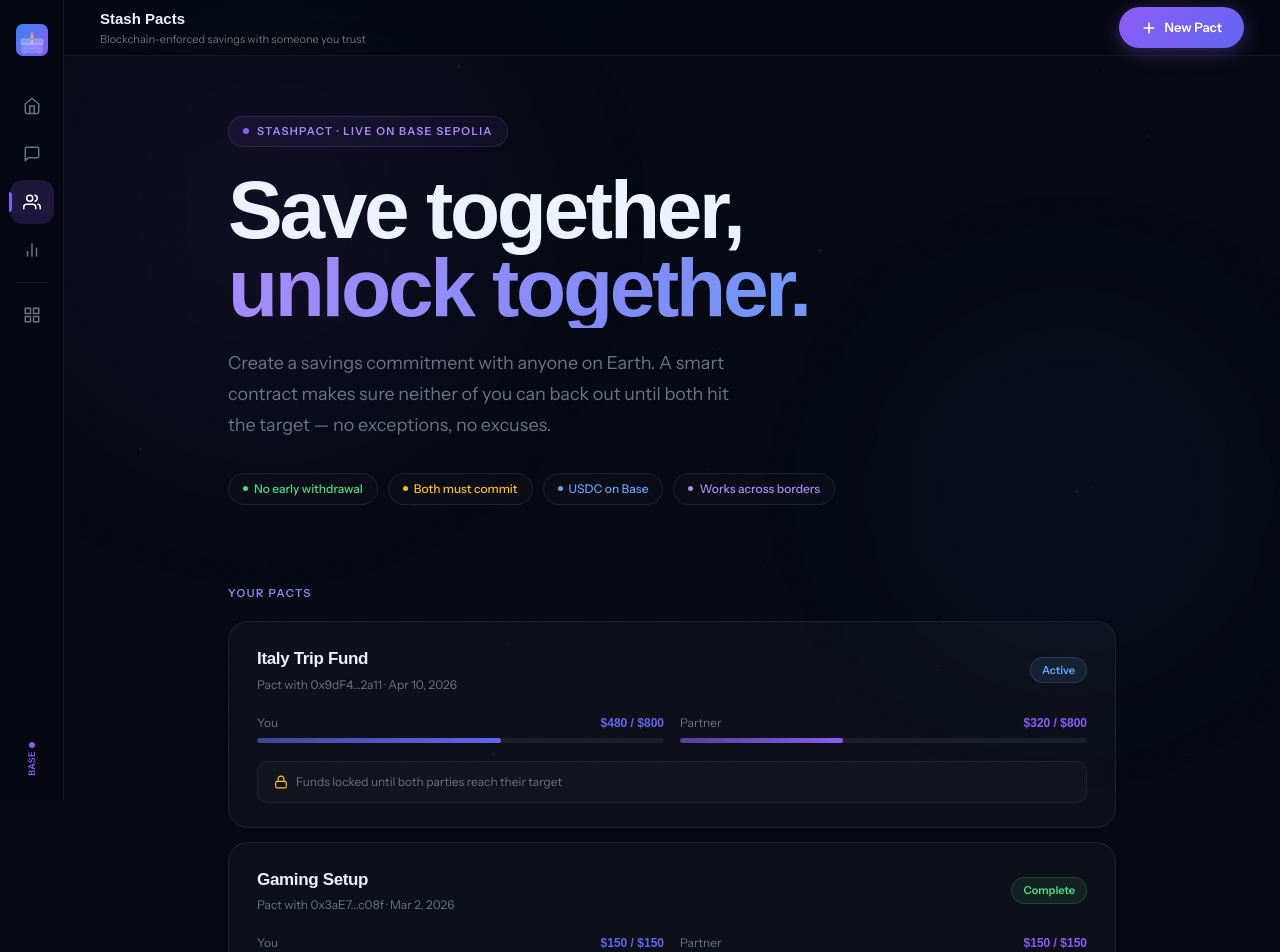
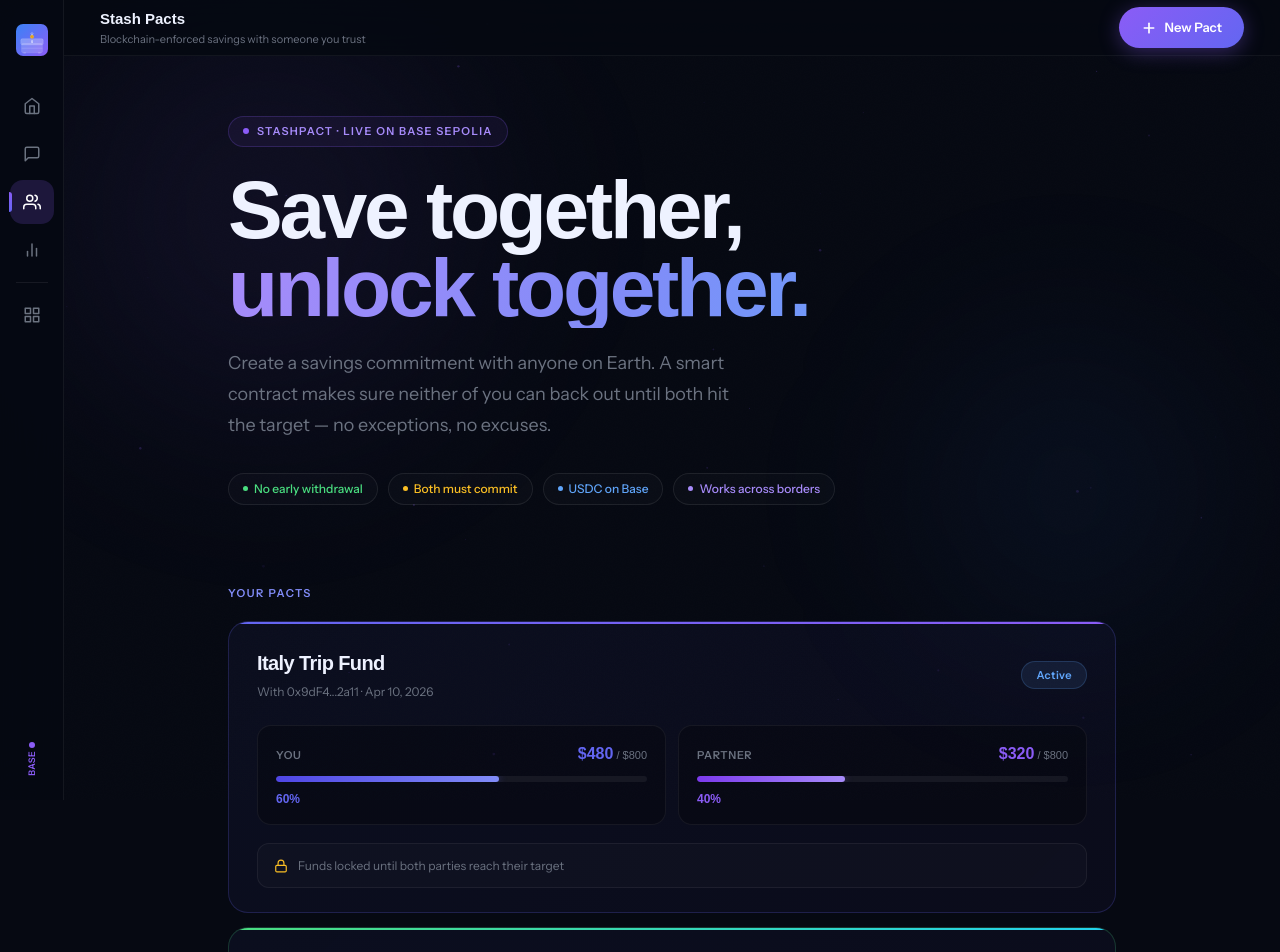
Before and after one commit to rohanbcodes/stashify-app, a Next.js app: page /pact in a window 1280 px wide. Shown: the top 952 px of the page. Built offline with nearby package versions, Linux system fonts and the light colour scheme; a web font is replaced by a local one.

Commit message:
pacts page your pacts upgrade

```diff
--- a/app/pact/page.tsx
+++ b/app/pact/page.tsx
@@ -373,32 +373,48 @@
   const bothDone = myPct>=1 && themPct>=1;
   const sc = { active:{ l:"Active", c:"#60a5fa", bg:"rgba(96,165,250,0.1)", b:"rgba(96,165,250,0.2)" }, pending:{ l:"Pending", c:"#fbbf24", bg:"rgba(251,191,36,0.08)", b:"rgba(251,191,36,0.2)" }, completed:{ l:"Complete", c:"#4ade80", bg:"rgba(74,222,128,0.08)", b:"rgba(74,222,128,0.2)" } }[pact.status];
   return (
-    <div style={{ background:"rgba(255,255,255,0.03)", border:"1px solid rgba(255,255,255,0.07)", borderRadius:"20px", padding:"24px 28px", transition:"border-color 0.3s" }}
-      onMouseEnter={e => (e.currentTarget as HTMLElement).style.borderColor="rgba(99,102,241,0.28)"}
-      onMouseLeave={e => (e.currentTarget as HTMLElement).style.borderColor="rgba(255,255,255,0.07)"}>
-      <div style={{ display:"flex", alignItems:"center", justifyContent:"space-between", marginBottom:"20px" }}>
+    <div style={{ background:"linear-gradient(135deg,rgba(99,102,241,0.06),rgba(139,92,246,0.04))", border:`1px solid ${pact.status==="completed"?"rgba(74,222,128,0.2)":pact.status==="pending"?"rgba(251,191,36,0.2)":"rgba(99,102,241,0.22)"}`, borderRadius:"20px", overflow:"hidden", transition:"box-shadow 0.3s, transform 0.3s", position:"relative" }}
+      onMouseEnter={e => { (e.currentTarget as HTMLElement).style.boxShadow="0 8px 40px rgba(99,102,241,0.12)"; (e.currentTarget as HTMLElement).style.transform="translateY(-2px)"; }}
+      onMouseLeave={e => { (e.currentTarget as HTMLElement).style.boxShadow="none"; (e.currentTarget as HTMLElement).style.transform="translateY(0)"; }}>
+
+      {/* Top accent line */}
+      <div style={{ height:"2px", background: pact.status==="completed" ? "linear-gradient(90deg,#4ade80,#22d3ee)" : pact.status==="pending" ? "linear-gradient(90deg,#fbbf24,#f59e0b)" : "linear-gradient(90deg,#6366f1,#8b5cf6)" }} />
+
+      <div style={{ padding:"24px 28px" }}>
+        <div style={{ display:"flex", alignItems:"center", justifyContent:"space-between", marginBottom:"24px" }}>
           <div>
-          <div style={{ fontFamily:"var(--FD)", fontWeight:800, fontSize:"17px", letterSpacing:"-.02em", marginBottom:"4px" }}>{pact.goalName}</div>
-          <div style={{ fontSize:"12px", color:"#6b7280" }}>Pact with {pact.partnerAddress} · {pact.createdAt}</div>
+            <div style={{ fontFamily:"var(--FD)", fontWeight:900, fontSize:"20px", letterSpacing:"-.03em", marginBottom:"5px" }}>{pact.goalName}</div>
+            <div style={{ fontSize:"12px", color:"#6b7280" }}>With {pact.partnerAddress} · {pact.createdAt}</div>
           </div>
-        <span style={{ fontSize:"11px", fontWeight:700, padding:"4px 11px", borderRadius:"100px", color:sc.c, background:sc.bg, border:`1px solid ${sc.b}` }}>{sc.l}</span>
+          <span style={{ fontSize:"11px", fontWeight:700, padding:"5px 14px", borderRadius:"100px", color:sc.c, background:sc.bg, border:`1px solid ${sc.b}`, letterSpacing:".04em" }}>{sc.l}</span>
         </div>
-      <div style={{ display:"flex", gap:"16px", marginBottom:"18px" }}>
-        {[{ label:"You", contrib:pact.myContrib, pct:myPct, c:"#6366f1" },{ label:"Partner", contrib:pact.partnerContrib, pct:themPct, c:"#8b5cf6" }].map(p => (
-          <div key={p.label} style={{ flex:1 }}>
-            <div style={{ display:"flex", justifyContent:"space-between", marginBottom:"6px" }}>
-              <span style={{ fontSize:"12px", color:"#6b7280" }}>{p.label}</span>
-              <span style={{ fontSize:"12px", fontFamily:"var(--FD)", fontWeight:700, color:p.c }}>${p.contrib} / ${pact.target}</span>
+
+        {/* Progress bars — more visual */}
+        <div style={{ display:"grid", gridTemplateColumns:"1fr 1fr", gap:"12px", marginBottom:"18px" }}>
+          {[
+            { label:"You", contrib:pact.myContrib, pct:myPct, c:"#6366f1", grad:"linear-gradient(90deg,#4f46e5,#818cf8)" },
+            { label:"Partner", contrib:pact.partnerContrib, pct:themPct, c:"#8b5cf6", grad:"linear-gradient(90deg,#7c3aed,#a78bfa)" }
+          ].map(p => (
+            <div key={p.label} style={{ padding:"16px 18px", borderRadius:"14px", background:"rgba(0,0,0,0.25)", border:"1px solid rgba(255,255,255,0.06)" }}>
+              <div style={{ display:"flex", justifyContent:"space-between", alignItems:"baseline", marginBottom:"10px" }}>
+                <span style={{ fontSize:"11px", color:"#6b7280", fontWeight:600, letterSpacing:".06em", textTransform:"uppercase" }}>{p.label}</span>
+                <span style={{ fontFamily:"var(--FD)", fontWeight:900, fontSize:"16px", color:p.c }}>${p.contrib}<span style={{ fontSize:"11px", color:"#6b7280", fontWeight:400 }}> / ${pact.target}</span></span>
               </div>
-            <div style={{ height:"5px", borderRadius:"3px", background:"rgba(255,255,255,0.06)", overflow:"hidden" }}>
-              <div style={{ height:"100%", width:`${p.pct*100}%`, background:`linear-gradient(90deg,${p.c}88,${p.c})`, borderRadius:"3px", transition:"width 1s ease" }} />
+              <div style={{ height:"6px", borderRadius:"3px", background:"rgba(255,255,255,0.06)", overflow:"hidden" }}>
+                <div style={{ height:"100%", width:`${p.pct*100}%`, background:p.grad, borderRadius:"3px", transition:"width 1s cubic-bezier(0.23,1,0.32,1)", boxShadow:`0 0 8px ${p.c}66` }} />
               </div>
+              <div style={{ marginTop:"8px", fontSize:"12px", fontFamily:"var(--FD)", fontWeight:700, color:p.pct>=1?"#4ade80":p.c }}>{p.pct>=1?"Complete":Math.round(p.pct*100)+"%"}</div>
             </div>
           ))}
         </div>
-      <div style={{ padding:"11px 16px", borderRadius:"10px", background:"rgba(255,255,255,0.02)", border:"1px solid rgba(255,255,255,0.06)", display:"flex", alignItems:"center", gap:"8px" }}>
-        <span style={{ color:bothDone?"#4ade80":"#fbbf24" }}>{Ic.lock}</span>
-        <p style={{ fontSize:"12px", color:"#6b7280" }}>{bothDone ? <span style={{ color:"#4ade80", fontWeight:600 }}>Both targets hit — funds unlockable</span> : "Funds locked until both parties reach their target"}</p>
+
+        {/* Lock status */}
+        <div style={{ padding:"12px 16px", borderRadius:"12px", background: bothDone?"rgba(74,222,128,0.08)":"rgba(255,255,255,0.02)", border: bothDone?"1px solid rgba(74,222,128,0.2)":"1px solid rgba(255,255,255,0.06)", display:"flex", alignItems:"center", gap:"10px", transition:"all 0.4s" }}>
+          <span style={{ color:bothDone?"#4ade80":"#fbbf24", flexShrink:0 }}>{Ic.lock}</span>
+          <p style={{ fontSize:"12px", color: bothDone?"#4ade80":"#6b7280", lineHeight:1.6, fontWeight: bothDone?600:400 }}>
+            {bothDone ? "Both targets hit — funds are now unlockable" : pact.status==="pending" ? "Waiting for your partner to accept" : "Funds locked until both parties reach their target"}
+          </p>
+        </div>
       </div>
     </div>
   );
```
Lines whose indentation alone changed are shown as unchanged.
